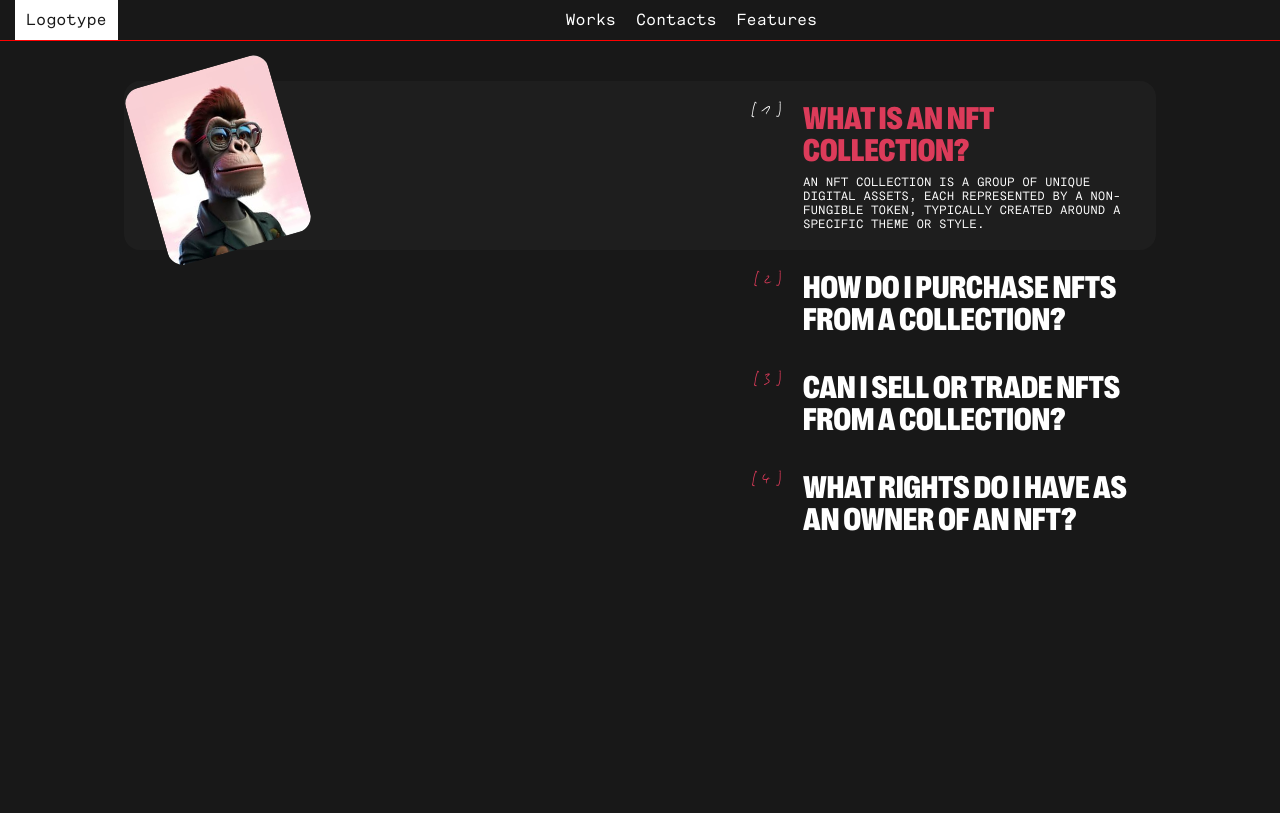
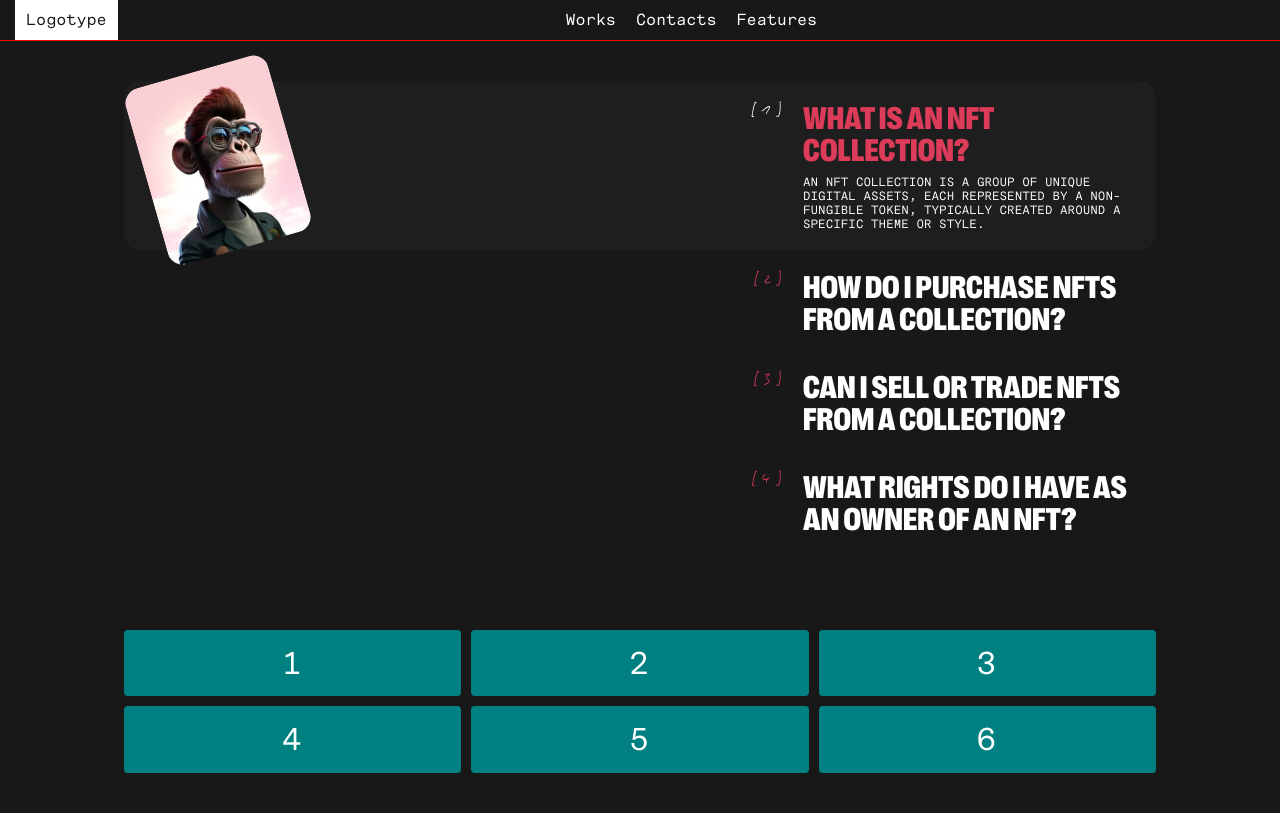
Before and after one commit to aleks-martyn/tutorial, a plain HTML site: page index.html in a window 1280 px wide. Drawn offline with nearby package versions, Linux system fonts and the light colour scheme.

Commit message:
Додає box-set.

```diff
--- a/css/styles.css
+++ b/css/styles.css
@@ -324,3 +324,38 @@ ul {
   position: inherit;
   opacity: 1;
 }
+
+/* ---box-set--- */
+
+.box-set > li {
+  padding-block: 15px;
+  font-size: 2rem;
+  text-align: center;
+  color: #fff;
+  background-color: teal;
+  border-radius: 4px;
+}
+
+@media screen and (max-width: 767px) {
+  .box-set > li:not(:last-child) {
+    margin-bottom: 10px;
+  }
+}
+
+@media screen and (min-width: 768px) {
+  .box-set {
+    display: flex;
+    gap: 10px;
+    flex-wrap: wrap;
+  }
+
+  .box-set > li {
+    flex-basis: calc((100% - 10px) / 2);
+  }
+}
+
+@media screen and (min-width: 1280px) {
+  .box-set > li {
+    flex-basis: calc((100% - 2 * 10px) / 3);
+  }
+}
--- a/index.html
+++ b/index.html
@@ -140,6 +140,19 @@
           </ul>
         </div>
       </section>
+
+      <section class="section">
+        <div class="container">
+          <ul class="box-set">
+            <li>1</li>
+            <li>2</li>
+            <li>3</li>
+            <li>4</li>
+            <li>5</li>
+            <li>6</li>
+          </ul>
+        </div>
+      </section>
     </main>
     <script src="js/menu.js"></script>
     <script src="js/script.js"></script>
```
